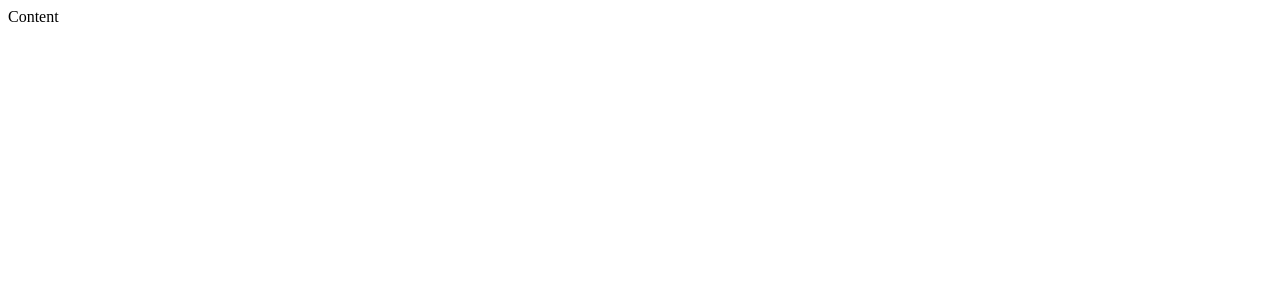
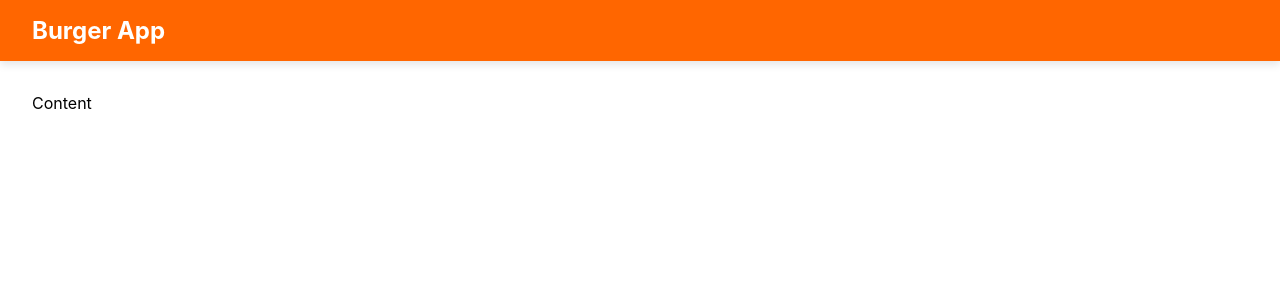
Before and after one commit to gdunix/xm-burger-app, a React (Vite) app: page / in a window 1280 px wide. Shown: the top 300 px of the page. Built offline with nearby package versions, Linux system fonts and the light colour scheme.

Commit message:
Added basic layout

```diff
--- a/src/App.tsx
+++ b/src/App.tsx
@@ -1,11 +1,8 @@
 import React from "react";
+import Layout from "@/components/layout";
 
 const App: React.FC = () => {
-    return (
-        <div>
-            Content
-        </div>
-    );
+  return <Layout>Content</Layout>;
 };
 
 export default App;
--- /dev/null
+++ b/src/components/layout/Layout.tsx
@@ -0,0 +1,18 @@
+import React from "react";
+import { Main } from "./styled";
+import GlobalStyles from "./globalStyles";
+import Header from "./header";
+
+type Props = {
+  children: React.ReactNode;
+};
+
+const Layout: React.FC<Props> = ({ children }) => (
+  <>
+    <GlobalStyles />
+    <Header />
+    <Main>{children}</Main>
+  </>
+);
+
+export default Layout;
--- /dev/null
+++ b/src/components/layout/globalStyles.ts
@@ -0,0 +1,15 @@
+import { createGlobalStyle } from "styled-components";
+
+const GlobalStyle = createGlobalStyle`
+  body {
+    margin: 0;
+    padding: 0;
+    font-family: -apple-system, BlinkMacSystemFont, 'Segoe UI', Roboto, sans-serif;
+  }
+
+  * {
+    box-sizing: border-box;
+  }
+`;
+
+export default GlobalStyle;
--- /dev/null
+++ b/src/components/layout/header/Header.tsx
@@ -0,0 +1,10 @@
+import React from "react";
+import { Container, Title } from "./styled";
+
+const Header: React.FC = () => (
+    <Container>
+        <Title to="/">Burger App</Title>
+    </Container>
+);
+
+export default Header;
--- /dev/null
+++ b/src/components/layout/header/index.ts
@@ -0,0 +1 @@
+export { default } from './Header';
--- /dev/null
+++ b/src/components/layout/header/styled.ts
@@ -0,0 +1,17 @@
+import styled from "styled-components";
+import { NavLink as Link } from "react-router-dom";
+
+export const Container = styled.header`
+  padding: 1rem 2rem;
+  background-color: #ff6600;
+  box-shadow: 0 4px 8px rgba(0, 0, 0, 0.1);
+  width: 100%;
+  margin: 0;
+`;
+
+export const Title = styled(Link)`
+  font-size: 24px;
+  font-weight: bold;
+  color: #fff;
+  text-decoration: none;
+`;
--- /dev/null
+++ b/src/components/layout/index.ts
@@ -0,0 +1 @@
+export { default } from "./Layout";
--- /dev/null
+++ b/src/components/layout/styled.ts
@@ -0,0 +1,10 @@
+import styled from "styled-components";
+
+export const Main = styled.div`
+  display: flex;
+  flex-direction: column;
+  min-height: 100vh;
+  margin-left: auto;
+  margin-right: auto;
+  padding: 32px;
+`;
```
Also changed, not shown: src/index.tsx (indentation only), 2 other files (tests, documents, lock files or other folders).
